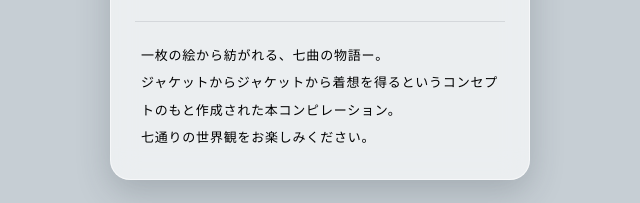
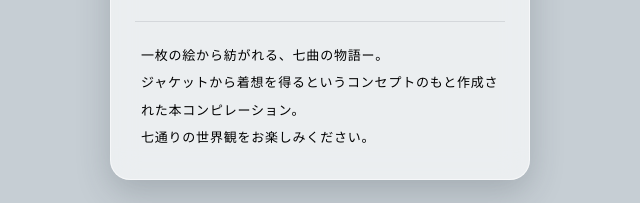
Before and after one commit to rummy-records/rummy-records.github.io, a plain HTML site: page rmmy023.html in a window 1280 px wide. Shown: the part 1331-1534 px from the top of the page, without its empty margins (320-960 px from the left). Drawn offline with Linux system fonts and the light colour scheme.

Commit message:
Fix duplicated phrase in RMMY-023 catchphrase

```diff
--- a/rmmy023.html
+++ b/rmmy023.html
@@ -255,7 +255,7 @@
       <div class="track"><span class="no">7</span><div><div class="tname">Afterglow</div><div class="tartist">k.o_uncloud</div></div></div>
     </div>
 
-    <p class="tagline">一枚の絵から紡がれる、七曲の物語ー。<br>ジャケットからジャケットから着想を得るというコンセプトのもと作成された本コンピレーション。<br>七通りの世界観をお楽しみください。</p>
+    <p class="tagline">一枚の絵から紡がれる、七曲の物語ー。<br>ジャケットから着想を得るというコンセプトのもと作成された本コンピレーション。<br>七通りの世界観をお楽しみください。</p>
   </div>
 
   <footer>
```
